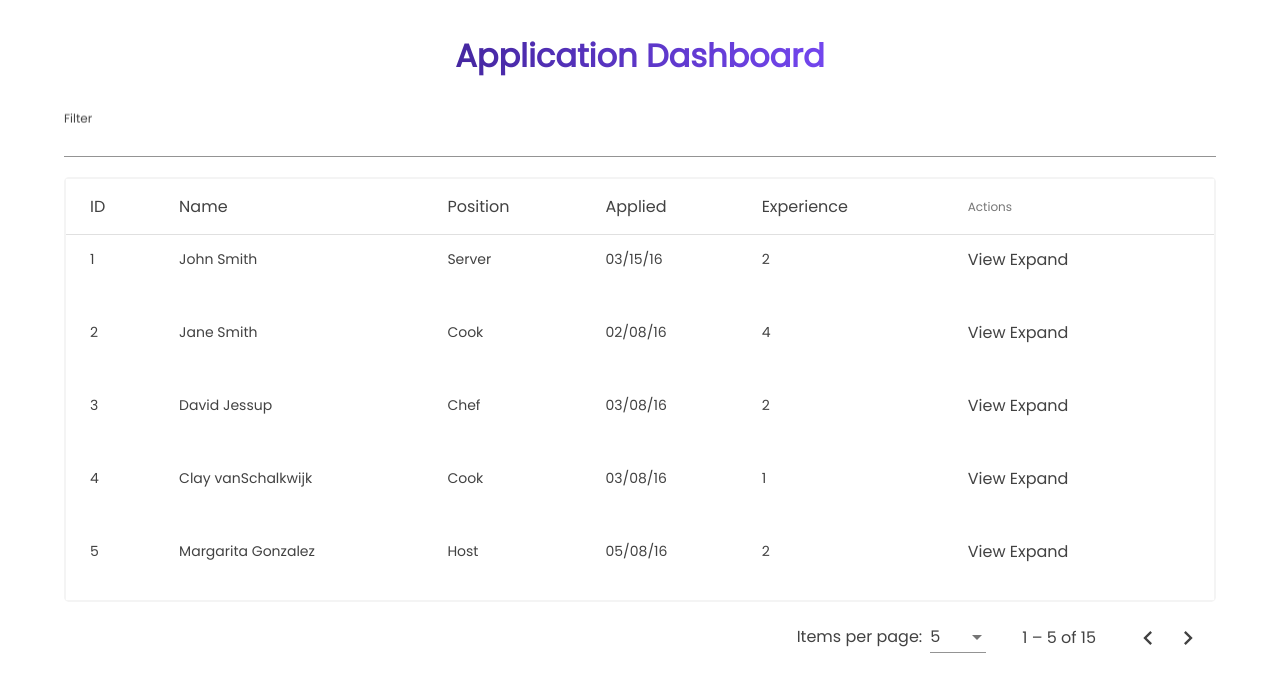
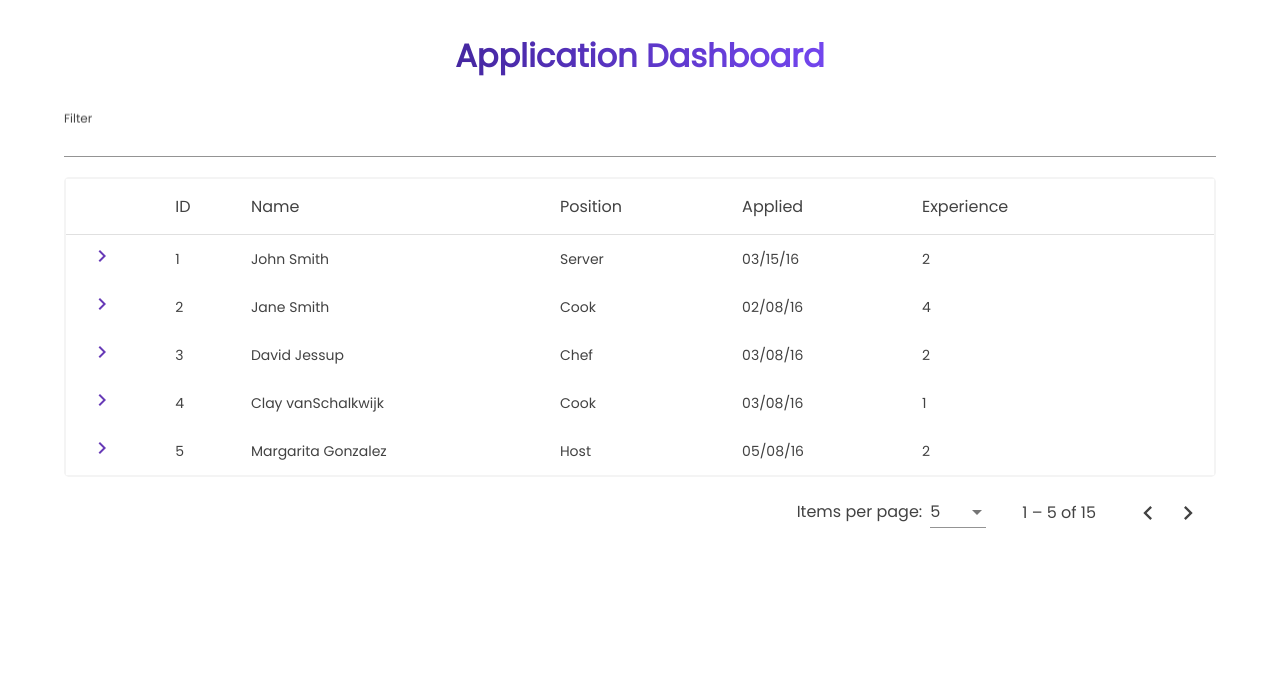
Before and after one commit to reyesdmusic/application-dashboard, an Angular app in the folder application-dashboard/: page / in a window 1280 px wide. Shown: the top 692 px of the page. Built offline with nearby package versions, Linux system fonts and the light colour scheme.

Commit message:
Add expand detail animations

```diff
--- a/application-dashboard/src/app/components/applications-table/applications-table.component.css
+++ b/application-dashboard/src/app/components/applications-table/applications-table.component.css
@@ -4,6 +4,10 @@
   box-shadow: none;
   border: 2px solid var(--lightGrey);
   border-radius: 0.3rem;
+}
+
+tr {
+  transform-origin: top;
 }
 
 .mat-cell {
--- a/application-dashboard/src/app/components/applications-table/applications-table.component.html
+++ b/application-dashboard/src/app/components/applications-table/applications-table.component.html
@@ -11,6 +11,19 @@
       matSort
       multiTemplateDataRows
     >
+      <ng-container matColumnDef="expand">
+        <th mat-header-cell *matHeaderCellDef></th>
+        <td mat-cell *matCellDef="let element">
+          <a mat-button (click)="element.isExpanded = !element.isExpanded">
+            <mat-icon
+              matTooltip="See Details"
+              color="primary"
+              [@detailBtnExpand]="element.isExpanded ? 'expanded' : 'collapsed'"
+              >chevron_right</mat-icon
+            >
+          </a>
+        </td>
+      </ng-container>
       <!-- ID Column -->
       <ng-container matColumnDef="id">
         <th mat-header-cell *matHeaderCellDef mat-sort-header>ID</th>
@@ -41,31 +54,30 @@
         <td mat-cell *matCellDef="let element">{{ element.experience }}</td>
       </ng-container>
 
-      <ng-container matColumnDef="actions">
-        <th mat-header-cell *matHeaderCellDef>Actions</th>
-        <td mat-cell *matCellDef="let element">
-          <a mat-button (click)="element.isExpanded = !element.isExpanded"
-            >View Expand</a
-          >
-        </td>
-      </ng-container>
-
       <ng-container matColumnDef="expandedDetail">
         <td
           mat-cell
           *matCellDef="let element"
           [attr.colspan]="displayedColumns.length"
+          [@detailExpand]="element.isExpanded ? 'expanded' : 'collapsed'"
+          [ngClass]="{ hidden: !element.isExpanded }"
         >
-          <div>{{ element.name }}</div>
+          {{ element.availability.M }}
+          <app-availability-table></app-availability-table>
         </td>
       </ng-container>
 
       <tr mat-header-row *matHeaderRowDef="displayedColumns"></tr>
-      <tr mat-row *matRowDef="let row; columns: displayedColumns"></tr>
+      <tr
+        mat-row
+        *matRowDef="let row; columns: displayedColumns"
+        (dblclick)="row.isExpanded = !row.isExpanded"
+      ></tr>
       <tr
         mat-row
         *matRowDef="let row; columns: ['expandedDetail']"
         [@detailExpand]="row.isExpanded ? 'expanded' : 'collapsed'"
+        [ngClass]="{ hidden: !row.isExpanded }"
       ></tr>
     </table>
     <mat-paginator
--- a/application-dashboard/src/app/components/applications-table/applications-table.component.ts
+++ b/application-dashboard/src/app/components/applications-table/applications-table.component.ts
@@ -5,7 +5,6 @@ import { MatSort } from '@angular/material/sort';
 import { MatPaginator } from '@angular/material/paginator';
 import { MatTableDataSource } from '@angular/material/table';
 import { animate, state, style, transition, trigger } from '@angular/animations';
-import { ScrollStrategyOptions } from '@angular/cdk/overlay';
 
 @Component({
   selector: 'app-applications-table',
@@ -13,15 +12,20 @@ import { ScrollStrategyOptions } from '@angular/cdk/overlay';
   styleUrls: ['./applications-table.component.css'],
   animations: [
     trigger('detailExpand', [
-      state('collapsed', style({ height: '0', transform: 'scaleY(0)' })),
-      state('expanded', style({ height: '*', transform: 'scaleY(1)' })),
-      transition('expanded <=> collapsed', animate('225ms cubic-bezier(0.4, 0.0, 0.2, 1)')),
+      state('collapsed', style({ transform: 'scaleY(0)', height: '0' })),
+      state('expanded', style({ transform: 'scaleY(1)', height: '*' })),
+      transition('expanded <=> collapsed', animate('200ms cubic-bezier(0.4, 0.0, 0.2, 1)')),
+    ]),
+    trigger('detailBtnExpand', [
+      state('collapsed', style({ transform: 'rotate(0deg)' })),
+      state('expanded', style({ transform: 'rotate(90deg)' })),
+      transition('expanded <=> collapsed', animate('200ms cubic-bezier(0.4, 0.0, 0.2, 1)')),
     ])
   ]
 })
 export class ApplicationsTableComponent implements OnInit {
   constructor(private applicationService: ApplicationService) {}
-  displayedColumns: string[] = ['id', 'name', 'position', 'applied', 'experience', 'actions'];
+  displayedColumns: string[] = ['expand', 'id', 'name', 'position', 'applied', 'experience'];
   applications: Application[] = this.applicationService.getApplications();
   dataSource: MatTableDataSource<Application> = new MatTableDataSource(this.applications);
   isTableExpanded: boolean = false;
@@ -39,4 +43,8 @@ export class ApplicationsTableComponent implements OnInit {
     this.dataSource.filter = filterValue.trim().toLowerCase();
   }
 
+  hey(text: string) {
+    console.log(text)
+  }
+
 }
--- /dev/null
+++ b/application-dashboard/src/app/components/availability-table/availability-table.component.html
@@ -0,0 +1 @@
+<p>availability-table works!</p>
--- /dev/null
+++ b/application-dashboard/src/app/components/availability-table/availability-table.component.ts
@@ -0,0 +1,15 @@
+import { Component, OnInit } from '@angular/core';
+
+@Component({
+  selector: 'app-availability-table',
+  templateUrl: './availability-table.component.html',
+  styleUrls: ['./availability-table.component.css']
+})
+export class AvailabilityTableComponent implements OnInit {
+
+  constructor() { }
+
+  ngOnInit(): void {
+  }
+
+}
--- a/application-dashboard/src/styles.css
+++ b/application-dashboard/src/styles.css
@@ -12,6 +12,11 @@
   color: var(--primaryTextColor);
   font-family: "Poppins", sans-serif;
   font-size: 16px;
+}
+
+a {
+  text-decoration: none;
+  cursor: pointer;
 }
 
 h1 {
@@ -40,3 +45,7 @@ h1 {
 .width-100 {
   width: 100%;
 }
+
+.hidden {
+  display: none;
+}
```
Also changed, not shown: application-dashboard/src/app/app.module.ts (+8 -2 lines), application-dashboard/src/app/components/availability-table/availability-table.component.css (added), 1 other file (tests, documents, lock files or other folders).
